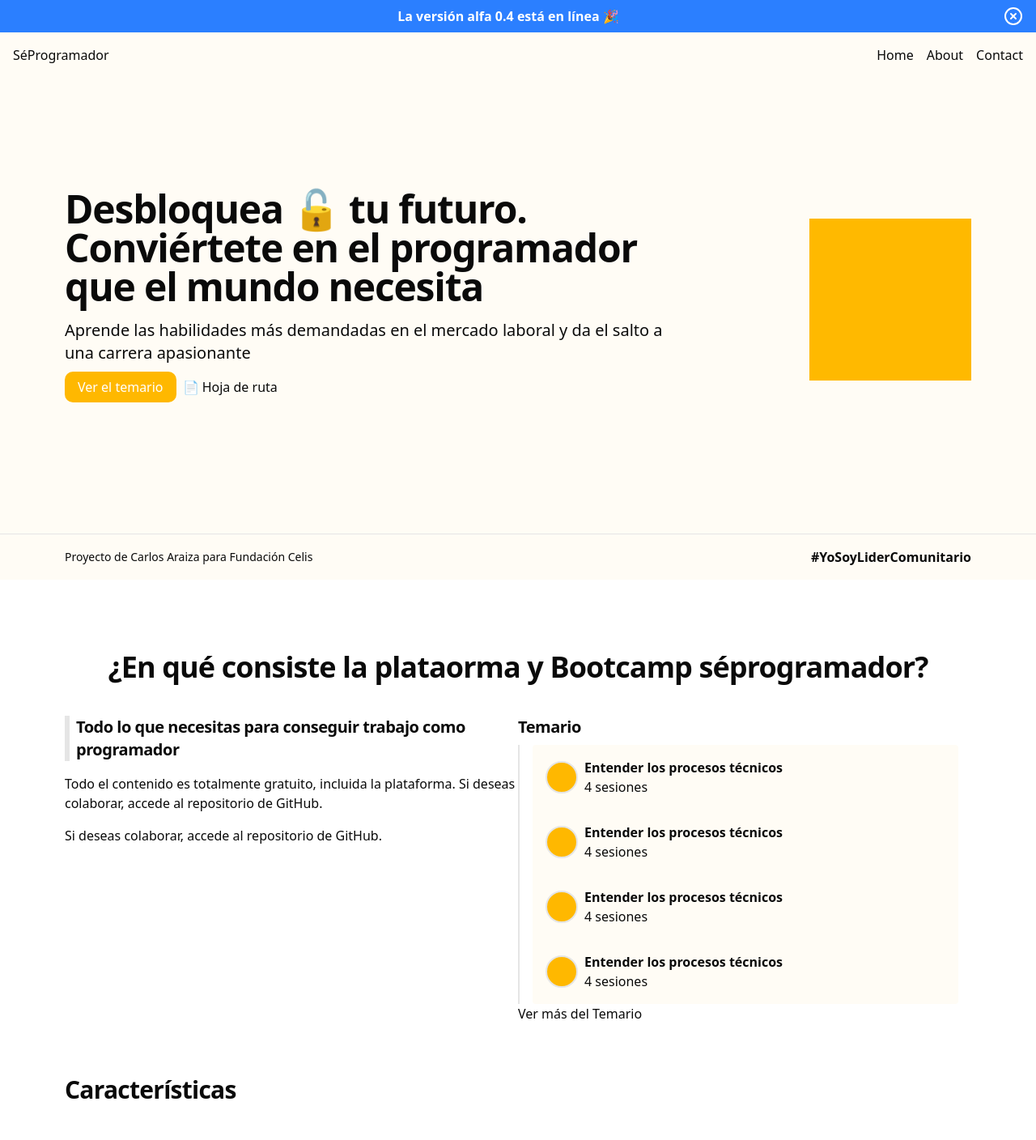
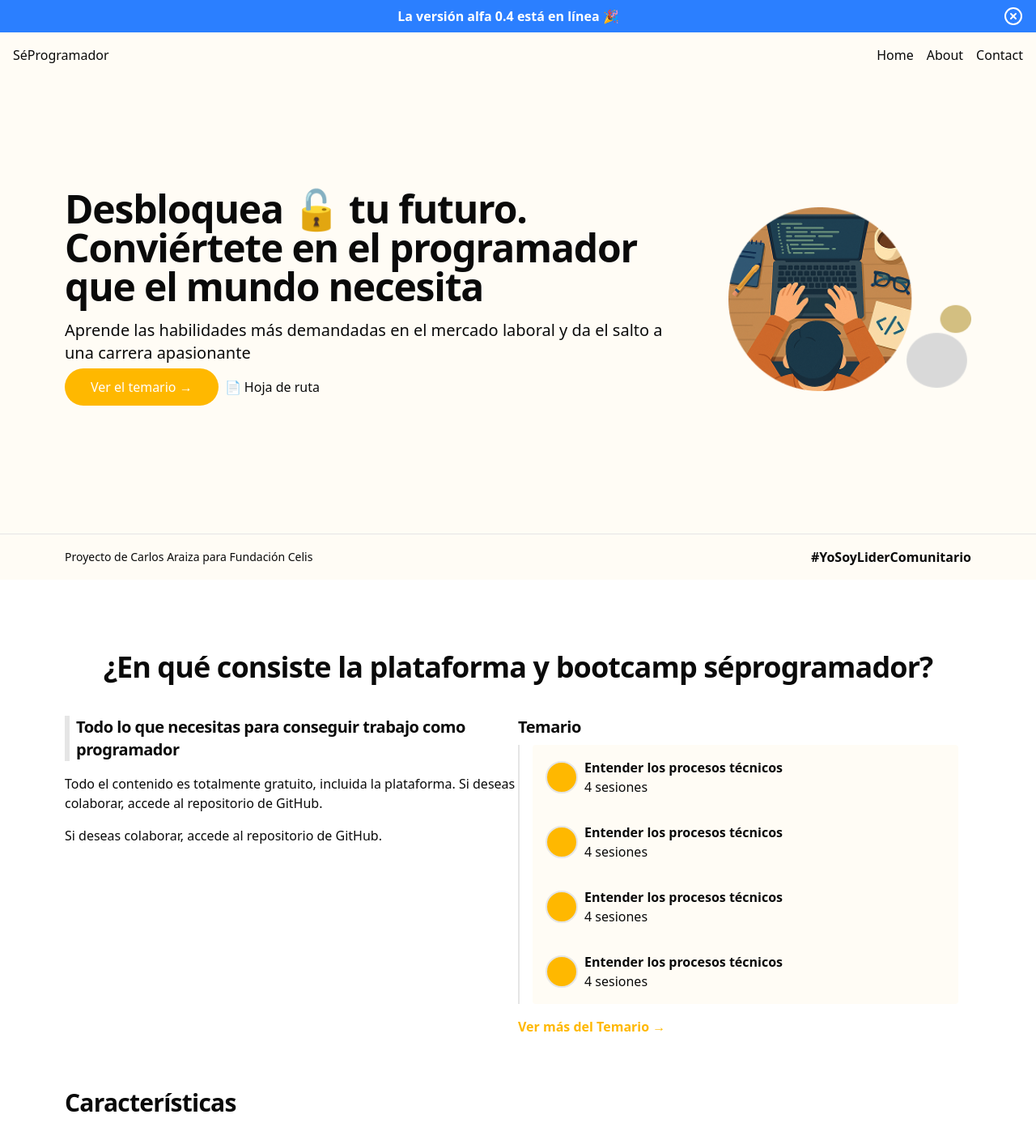
Before and after one commit to iCharlieAraiza/se-programador-fe, a Next.js app: page / in a window 1280 px wide. Shown: the top 1408 px of the page at 81% size. Built offline with nearby package versions, Linux system fonts and the light colour scheme; no server answers.

Commit message:
Update landing page image

```diff
--- a/app/(root)/components/description.tsx
+++ b/app/(root)/components/description.tsx
@@ -17,7 +17,7 @@ const Description = (props: Props) => {
             <div className="max-w-6xl mx-auto px-4 py-12">
                 <div className="font-semibold tracking-tight text-4xl text-center">
                     <h2 className='py-10'>
-                        ¿En qué consiste la plataorma y Bootcamp séprogramador?
+                        ¿En qué consiste la plataforma y bootcamp séprogramador?
                     </h2>
                 </div>
                 <div className="md:grid grid-cols-2">
@@ -34,7 +34,7 @@ const Description = (props: Props) => {
                         <h2 className='text-xl font-semibold tracking-tight mb-2'>
                             Temario
                         </h2>
-                        <div className="border-l-2 px-4">
+                        <div className="border-l-2 px-4 mb-4">
                             <ul className="bg-[#FFFCF5] rounded">
                                 {
                                     courses.map((course, index) => (
@@ -43,8 +43,8 @@ const Description = (props: Props) => {
                                 }
                             </ul>
                         </div>
-                        <Link href="/temario">
-                            Ver más del Temario
+                        <Link href="/temario" className='text-[#FFB800] font-semibold hover:text-amber-400 transition duration-300'>
+                            Ver más del Temario &#8594;
                         </Link>
                     </div>
                 </div>
--- a/components/shared/hero.tsx
+++ b/app/(root)/components/hero.tsx
@@ -1,4 +1,6 @@
 import React from 'react'
+import Image from 'next/image'
+
 
 const Hero = () => {
     return (
@@ -15,8 +17,8 @@ const Hero = () => {
                         </p>
                         <div className="flex gap-2 flex-wrap my-4 justify-center md:justify-start">
                             <div>
-                                <a href='/temario' className='bg-[#FFB800] text-white px-4 py-2 rounded-lg hover:bg-[#FFA500] transition duration-300'>
-                                    Ver el temario
+                                <a href='/temario' className='bg-[#FFB800] text-white px-8 py-3 rounded-full  hover:bg-[#FFA500] transition duration-300'>
+                                    Ver el temario &#8594;
                                 </a>
                             </div>
                             <div>
@@ -27,7 +29,13 @@ const Hero = () => {
                         </div>
                     </div>
                     <div className="">
-                        <div className="w-[200px] h-[200px] bg-amber-400"></div>
+                        <Image
+                            src="/img/hero-img.png"
+                            alt="Hero Image"
+                            width={200}
+                            height={200}
+                            className="w-[200px] md:w-[200px] lg:w-[300px] h-auto display-block mx-auto md:mx-0"
+                        />
                     </div>
                 </div>
             </div>
--- a/app/(root)/layout.tsx
+++ b/app/(root)/layout.tsx
@@ -1,7 +1,7 @@
 import React from 'react'
 import Header from '../../components/shared/header';
 import Footer from '../../components/shared/footer';
-import Hero from '../../components/shared/hero';
+import Hero from './components/hero';
 
 export default function RootLayout({
     children,
```
Also changed, not shown: public/img/hero-img.png (added).
